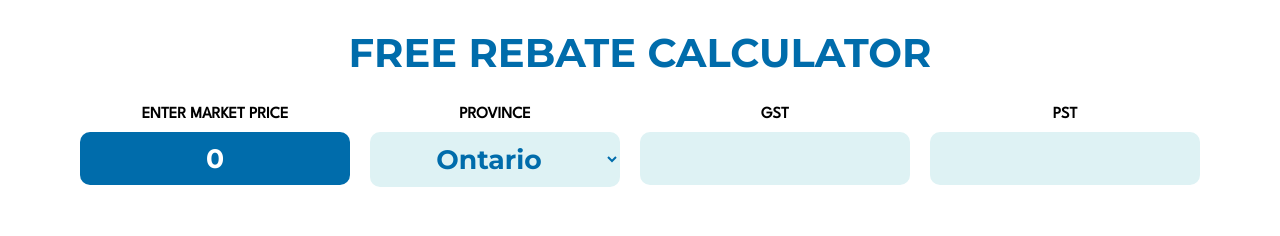
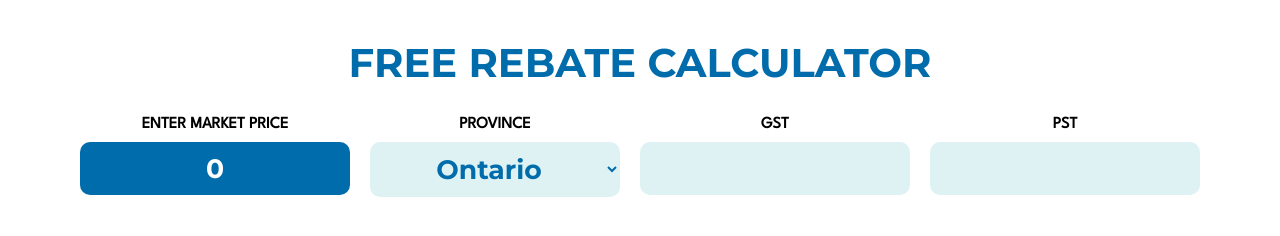
Before and after one commit to neusql/gst_calculator, a plain HTML site: page index.html in a window 1280 px wide. Drawn offline with Linux system fonts and the light colour scheme.

Commit message:
Update index.html

```diff
--- a/index.html
+++ b/index.html
@@ -14,7 +14,8 @@
             display: flex;
             justify-content: center;
             align-items: baseline;
-            height:20px;
+            height:16px;
+            padding: 10px;
 
         }
         .calculator-wrapper {
```
